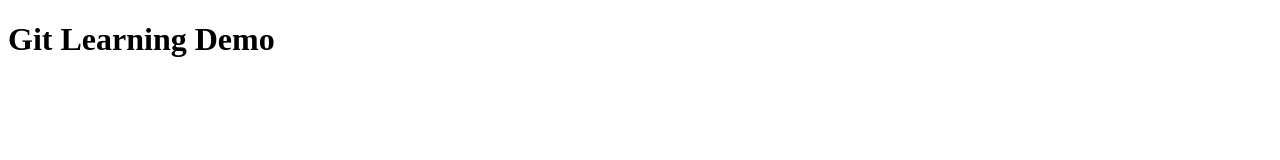
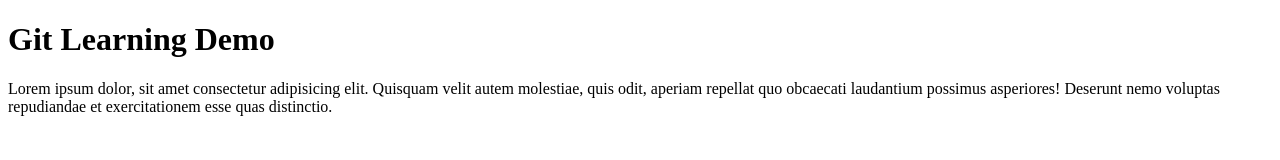
Before and after one commit to solankirahul45/gitLearningDemoRepo, a plain HTML site: page index.html in a window 1280 px wide. Drawn offline with Linux system fonts and the light colour scheme.

Commit message:
added css in repository

```diff
--- /dev/null
+++ b/css/style.css
@@ -0,0 +1,4 @@
+* {
+    margin: 0;
+    padding: 0;
+}
--- a/index.html
+++ b/index.html
@@ -4,9 +4,11 @@
     <meta charset="UTF-8">
     <meta http-equiv="X-UA-Compatible" content="IE=edge">
     <meta name="viewport" content="width=device-width, initial-scale=1.0">
+    <link href="css/style.css" />
     <title>Git Learning</title>
 </head>
 <body>
     <h1>Git Learning Demo</h1>
+    <p>Lorem ipsum dolor, sit amet consectetur adipisicing elit. Quisquam velit autem molestiae, quis odit, aperiam repellat quo obcaecati laudantium possimus asperiores! Deserunt nemo voluptas repudiandae et exercitationem esse quas distinctio.</p>
 </body>
 </html>
```
